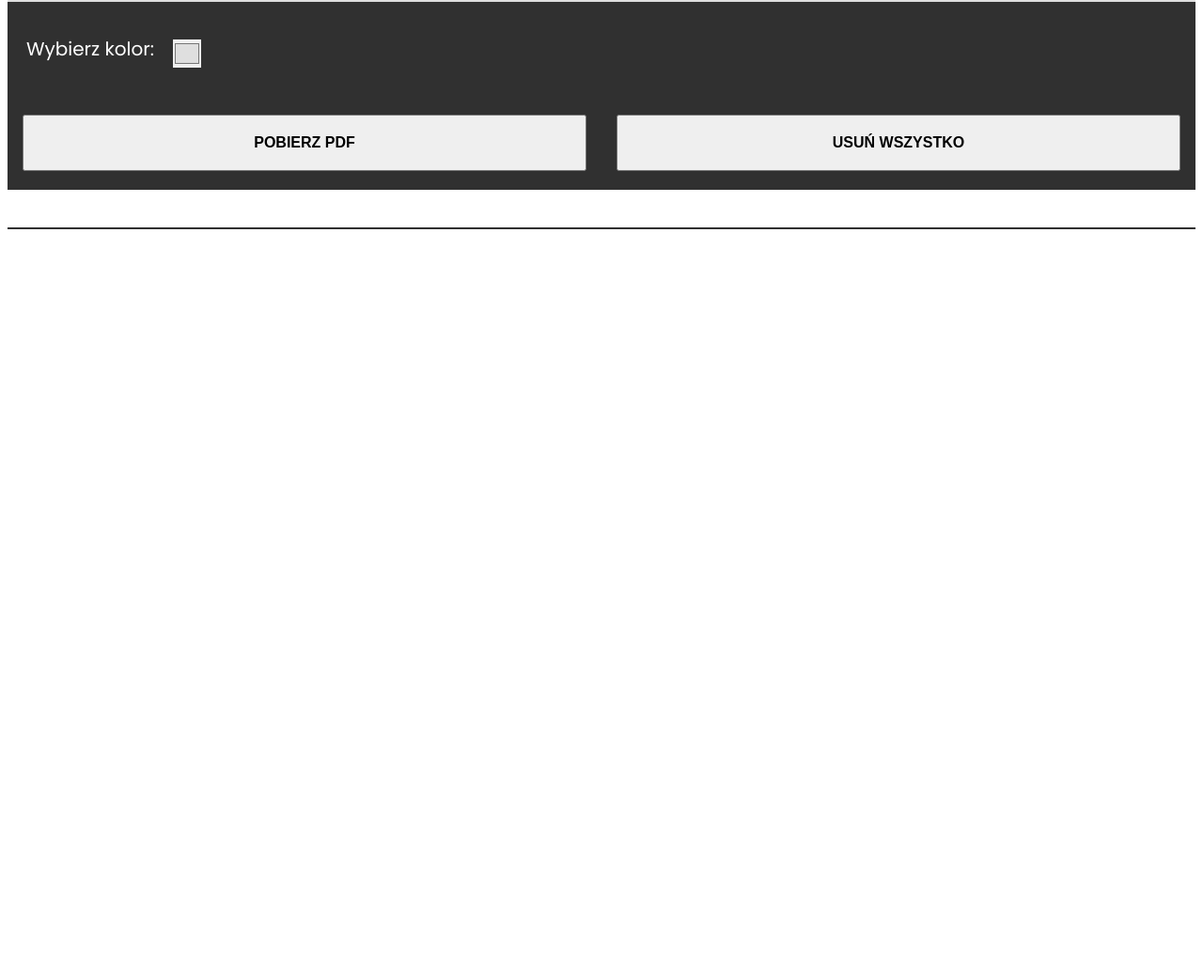
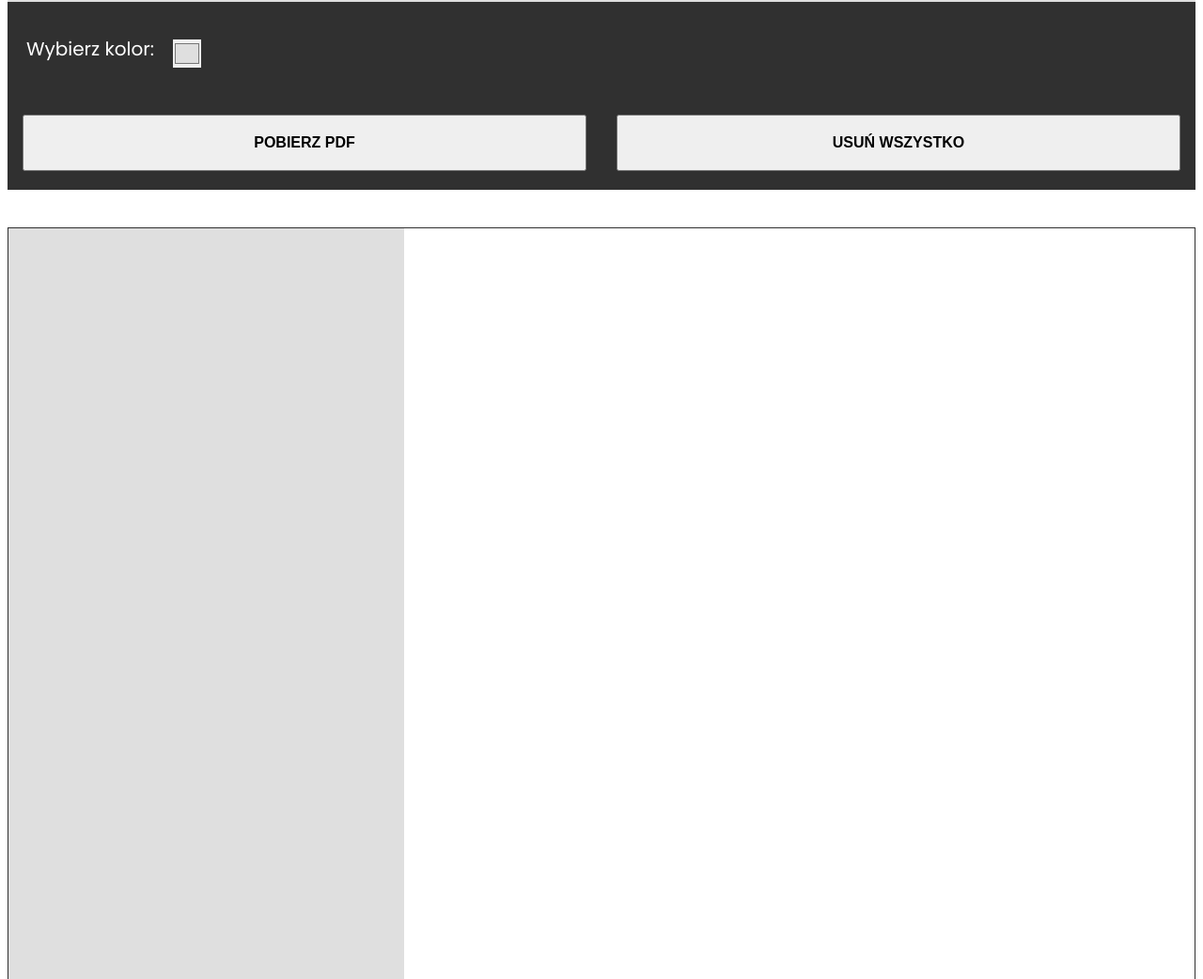
Before and after one commit to Grapli/CV_CREATOR, a website: page generator.html in a window 1280 px wide. Shown: the part 1056-2098 px from the top of the page at 94% size. Before the commit the page ends 1356 px from the top, so only its background shows below. Drawn offline with nearby package versions, Linux system fonts and the light colour scheme.

Commit message:
change height in preview

```diff
--- a/src/sass/layout/_layout.scss
+++ b/src/sass/layout/_layout.scss
@@ -32,6 +32,7 @@
 	grid-template-columns: repeat(3, 1fr);
 	// grid-template-rows: 1fr 1fr 1fr;
 	margin: 2.5em 0.5em;
+	min-height: 3508px;
 	border: 1px solid $accent;
 }
 .left-side {
```
Also changed, not shown: dist/css/main.min.css.
